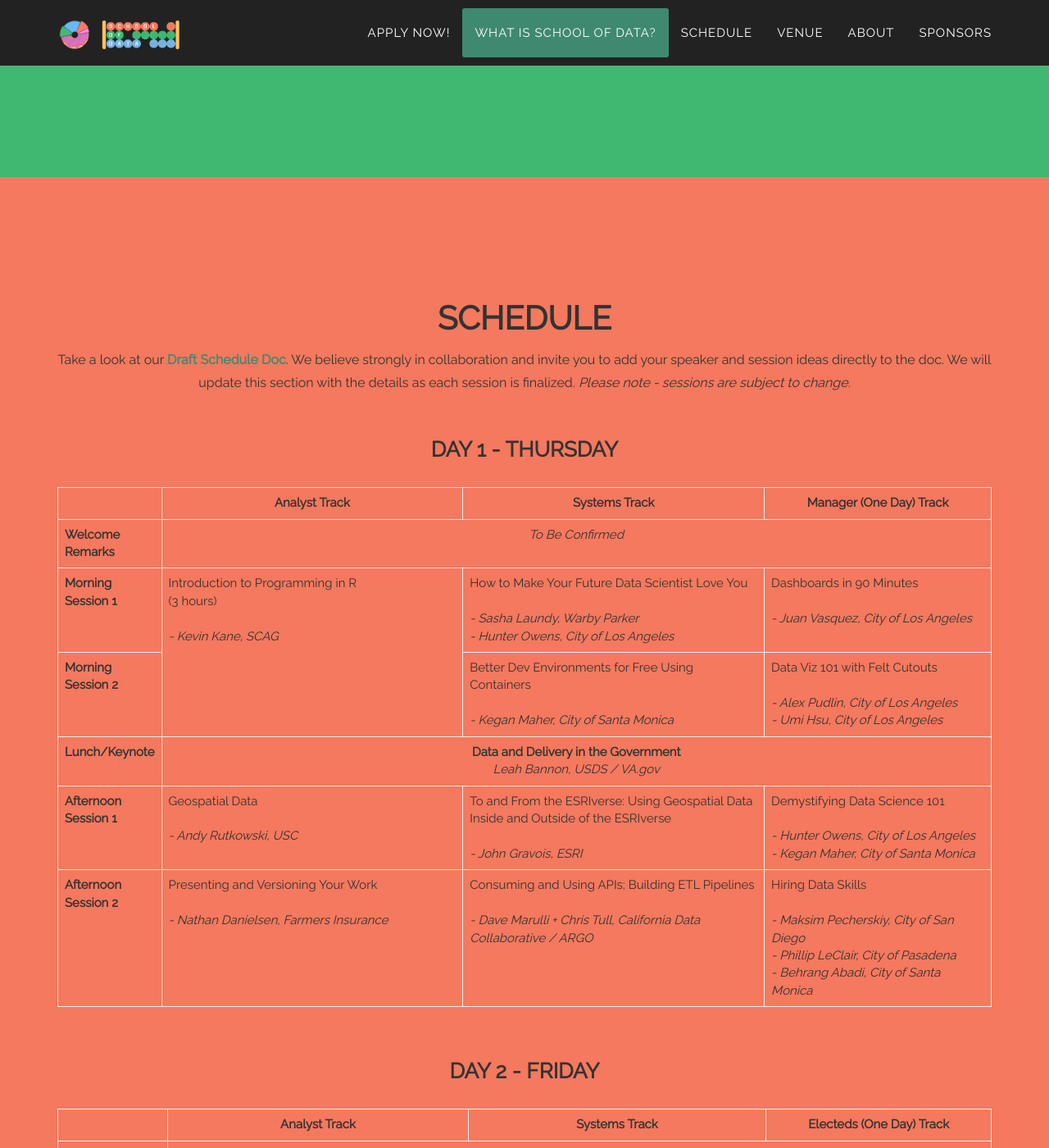
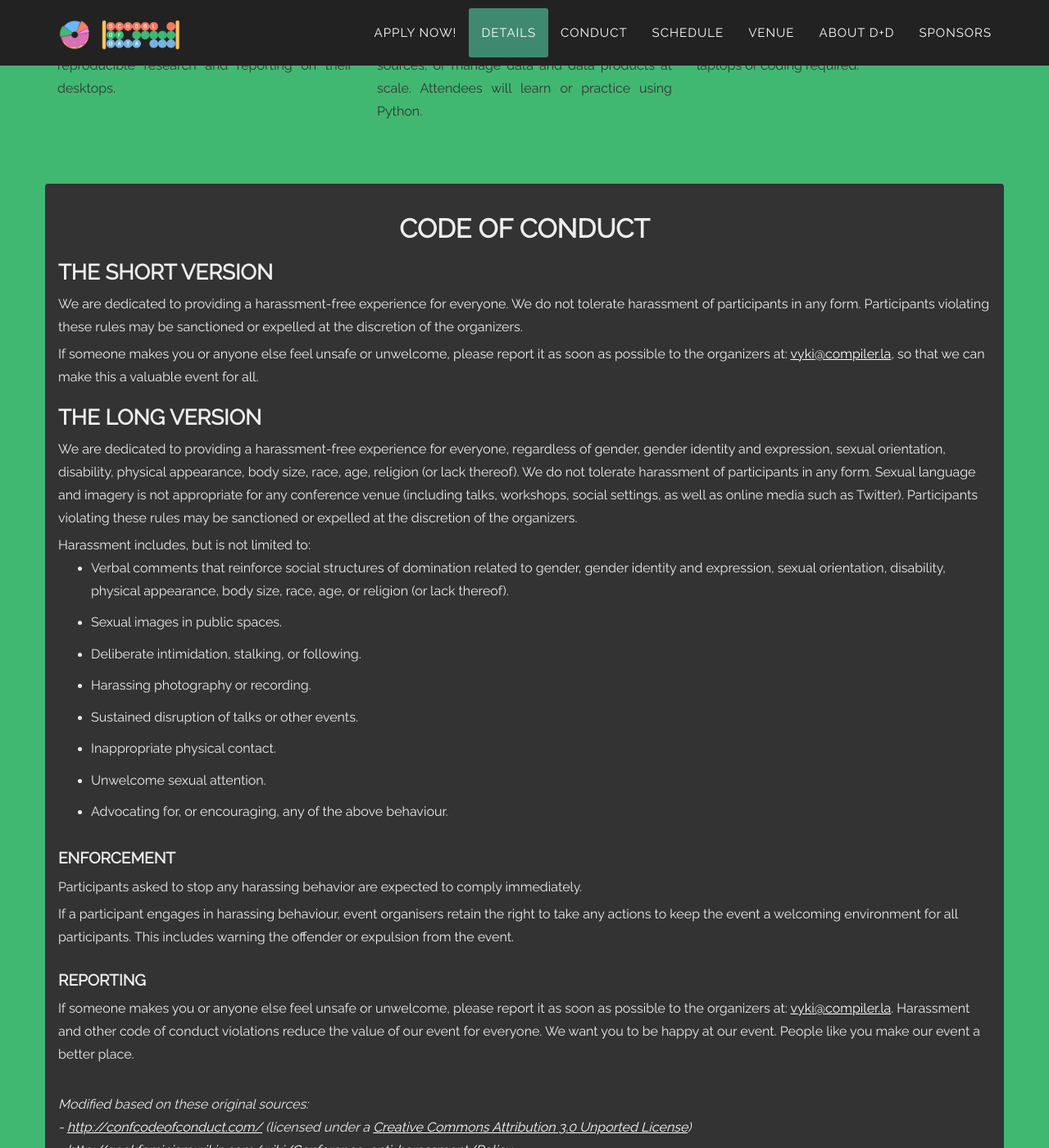
Before and after one commit to compilerla/school-of-data, a Jekyll site: the page built from index.html, in a window 1280 px wide and 1400 px high, scrolled down 1764 px. Shown: the whole window at 82% size. Built offline with Jekyll 4.4.1, drawn with Linux system fonts in a browser that asks for light colours; some web fonts are replaced; comment, search, counter and statistics services are not loaded; some of the changed text lies outside the part shown.

Commit message:
Added a Code of Conduct section.

```diff
--- a/_includes/about.html
+++ b/_includes/about.html
@@ -9,7 +9,7 @@
                     <p>
                         Notable accomplishments since our February 2017 launch:
                         <ul>
-                            <li><p>Organized 19 lecture events at local venues</p></li>
+                            <li><p>Organized 19 lecture events at local venues.</p></li>
                             <li><p>Featured 20 speakers from government agencies within the City of Los Angeles, County of Los Angeles, City of Riverside, and Southern California Association of Governments (SCAG).</p></li>
                             <li><p>Hosted 500+ unique attendees from dozens of government agencies and departments, universities, nonprofits, and private businesses.</p></li>
                             <li><p>Awarded the Los Angeles Excellence in Technology Award.</p></li>
--- a/_includes/header.html
+++ b/_includes/header.html
@@ -26,7 +26,10 @@
                         <a class="page-scroll" href="#apply">Apply Now!</a>
                     </li>
                     <li>
-                        <a class="page-scroll" href="#schoolofdata">What is School of Data?</a>
+                        <a class="page-scroll" href="#schoolofdata">Details</a>
+                    </li>
+                    <li>
+                        <a class="page-scroll" href="#conduct">Conduct</a>
                     </li>
                     <li>
                         <a class="page-scroll" href="#schedule">Schedule</a>
@@ -35,7 +38,7 @@
                         <a class="page-scroll" href="#venue">Venue</a>
                     </li>
                     <li>
-                        <a class="page-scroll" href="#about">About</a>
+                        <a class="page-scroll" href="#about">About D+D</a>
                     </li>
                     <li>
                         <a class="page-scroll" href="#sponsors">Sponsors</a>
@@ -59,13 +62,11 @@
                 </div>
 
                 <div class="row">
-                    <div class="col-0 col-md-4"></div>
-                    <div class="col-12 col-md-4">
+                    <div class="col-12">
+                        <a href="https://docs.google.com/forms/d/e/1FAIpQLSc2uFt9KP7b9X8_CCzR5KOaM-7mnfhI5ml5J3Orj4NBJkDRsg/viewform?usp=sf_link" class="page-scroll btn btn-xl">Apply Now!</a>
 
-                        <a href="https://docs.google.com/forms/d/e/1FAIpQLSc2uFt9KP7b9X8_CCzR5KOaM-7mnfhI5ml5J3Orj4NBJkDRsg/viewform?usp=sf_link" class="page-scroll btn btn-xl">Apply Now!</a>
+                        <p><br><em>We are committed to creating a harassment-free experience for all attendees.<br><a href="#conduct" class="page-scroll">Read about our Code of Conduct policies here.</a></em></p>
                     </div>
-
-                    <div class="col-0 col-md-4"></div>
                 </div>
             </div>
         </div>
--- a/_includes/schoolofdata.html
+++ b/_includes/schoolofdata.html
@@ -31,5 +31,50 @@
                     </p>
                 </div>
             </div>
+            <div class="row" id="conduct">
+                <br><br><br>
+                    <div class="alert" style="background: #333; color: #eee;" role="alert">
+                      <h2 class="text-center">Code of Conduct</h2>
+                      <h3>The Short Version</h3>
+                      <p>We are dedicated to providing a harassment-free experience for everyone. We do not tolerate harassment of participants in any form. Participants violating these rules may be sanctioned or expelled at the discretion of the organizers.
+                      </p>
+
+                      <p>If someone makes you or anyone else feel unsafe or unwelcome, please report it as soon as possible to the organizers at: <a href="mailto:vyki@compiler.la">vyki@compiler.la</a>, so that we can make this a valuable event for all.</p>
+
+                      <h3>The Long Version</h3>
+                      <p>We are dedicated to providing a harassment-free experience for everyone, regardless of gender, gender identity and expression, sexual orientation, disability, physical appearance, body size, race, age, religion (or lack thereof). We do not tolerate harassment of participants in any form. Sexual language and imagery is not appropriate for any conference venue (including talks, workshops, social settings, as well as online media such as Twitter). Participants violating these rules may be sanctioned or expelled at the discretion of the organizers.
+                      </p>
+
+                      <p>Harassment includes, but is not limited to:
+                          <ul>
+                              <li><p>Verbal comments that reinforce social structures of domination related to gender, gender identity and expression, sexual orientation, disability, physical appearance, body size, race, age, or religion (or lack thereof).</p></li>
+                              <li><p>Sexual images in public spaces.</p></li>
+                              <li><p>Deliberate intimidation, stalking, or following.</p></li>
+                              <li><p>Harassing photography or recording.</p></li>
+                              <li><p>Sustained disruption of talks or other events.</p></li>
+                              <li><p>Inappropriate physical contact.</p></li>
+                              <li><p>Unwelcome sexual attention.</p></li>
+                              <li><p>Advocating for, or encouraging, any of the above behaviour.</p></li>
+                          </ul><br>
+                      </p>
+
+                      <h4>Enforcement</h4>
+                      <p>Participants asked to stop any harassing behavior are expected to comply immediately.
+                      </p>
+
+                      <p>
+                      If a participant engages in harassing behaviour, event organisers retain the right to take any actions to keep the event a welcoming environment for all participants. This includes warning the offender or expulsion from the event.<br><br></p>
+
+                      <h4>Reporting</h4>
+                      <p>If someone makes you or anyone else feel unsafe or unwelcome, please report it as soon as possible to the organizers at: <a href="mailto:vyki@compiler.la">vyki@compiler.la</a>. Harassment and other code of conduct violations reduce the value of our event for everyone. We want you to be happy at our event. People like you make our event a better place.<br><br></p>
+
+                      <p>
+                          <em>Modified based on these original sources:
+                          <br>- <a href="http://confcodeofconduct.com/">http://confcodeofconduct.com/</a> (licensed under a <a href="https://creativecommons.org/licenses/by/3.0/deed.en_US">Creative Commons Attribution 3.0 Unported License</a>)
+                          <br>- <a href="http://geekfeminism.wikia.com/wiki/Conference_anti-harassment/Policy">http://geekfeminism.wikia.com/wiki/Conference_anti-harassment/Policy</a>
+                          <br>This policy is licensed under the <a href="https://creativecommons.org/about/global-affiliate-network/">Creative Commons Zero license</a>.</em>
+                      </p>
+                    </div>
+            </div>
         </div>
     </section>
```
